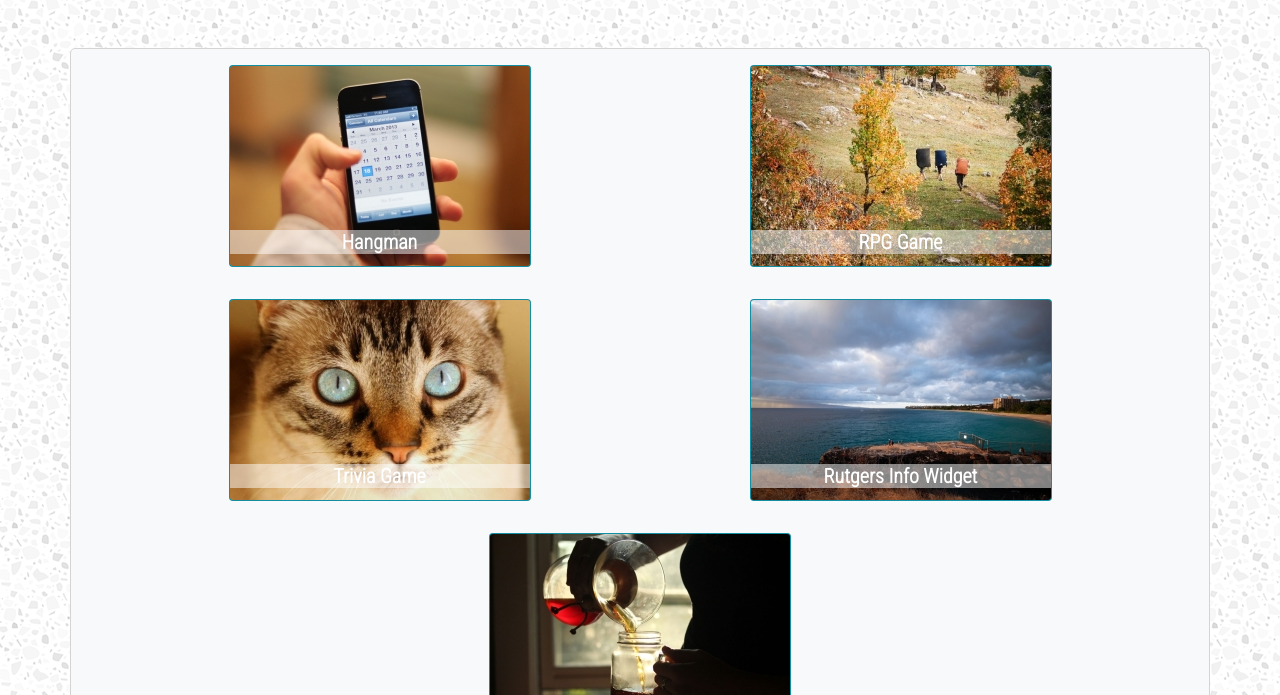
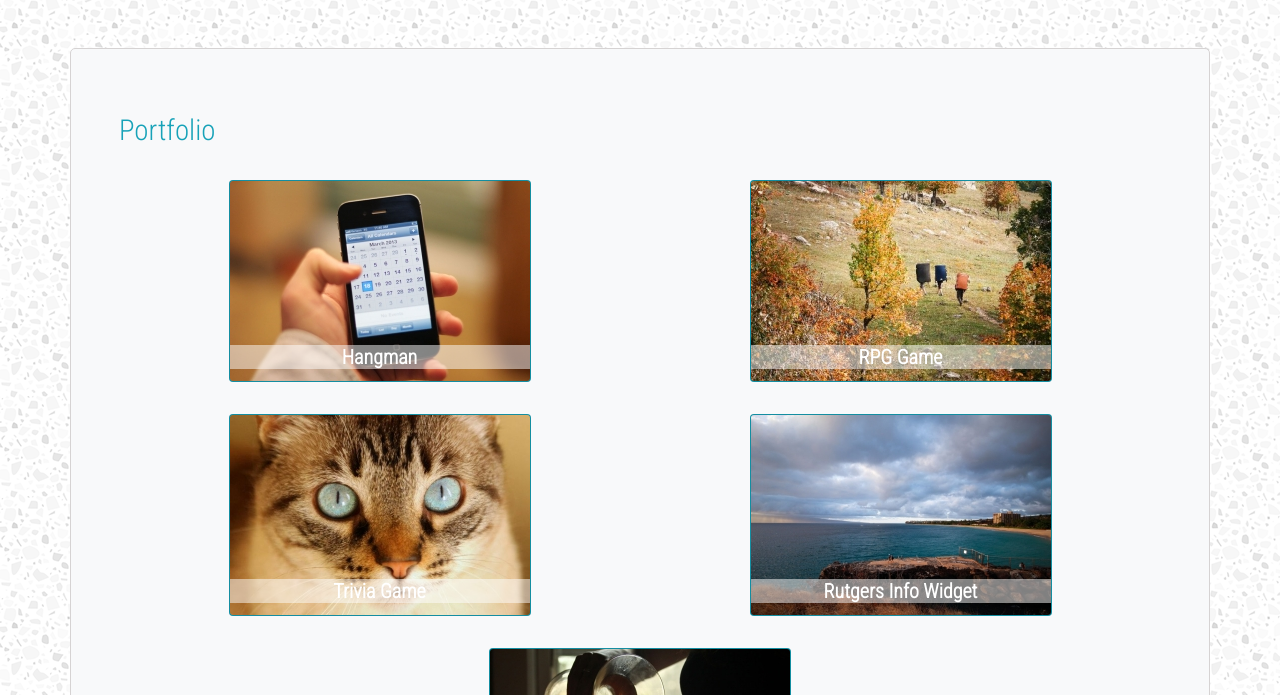
Before and after one commit to gui365/Bootstrap-Portfolio, a plain HTML site: page portfolio.html in a window 1280 px wide. Shown: the part 69-764 px from the top of the page. Drawn offline with nearby package versions, Linux system fonts and the light colour scheme.

Commit message:
Added h1 to portfolio and contact pages

```diff
--- a/assets/css/style.css
+++ b/assets/css/style.css
@@ -17,6 +17,11 @@ main {
 
 #my-name, h1 {
     font-size: 1.8rem;
+}
+
+h1 {
+    margin-bottom: 2rem;
+    width: 100%;
 }
 
 #my-name {
--- a/portfolio.html
+++ b/portfolio.html
@@ -38,6 +38,7 @@
     <!-- Main content -->
     <main class="container bg-light mt-5 mb-5">
         <div class="row px-5 py-3 justify-content-around">
+            <h1 class="mt-5 text-info">Portfolio</h1>
             <div class="card bg-info text-white margin-bottom">
                 <img class="card-img" src="assets/images/project1.jpg" alt="Hangman project screenshot">
                 <div class="position-absolute fixed-bottom">
```
Also changed, not shown: contact.html (+1 -0 lines).
